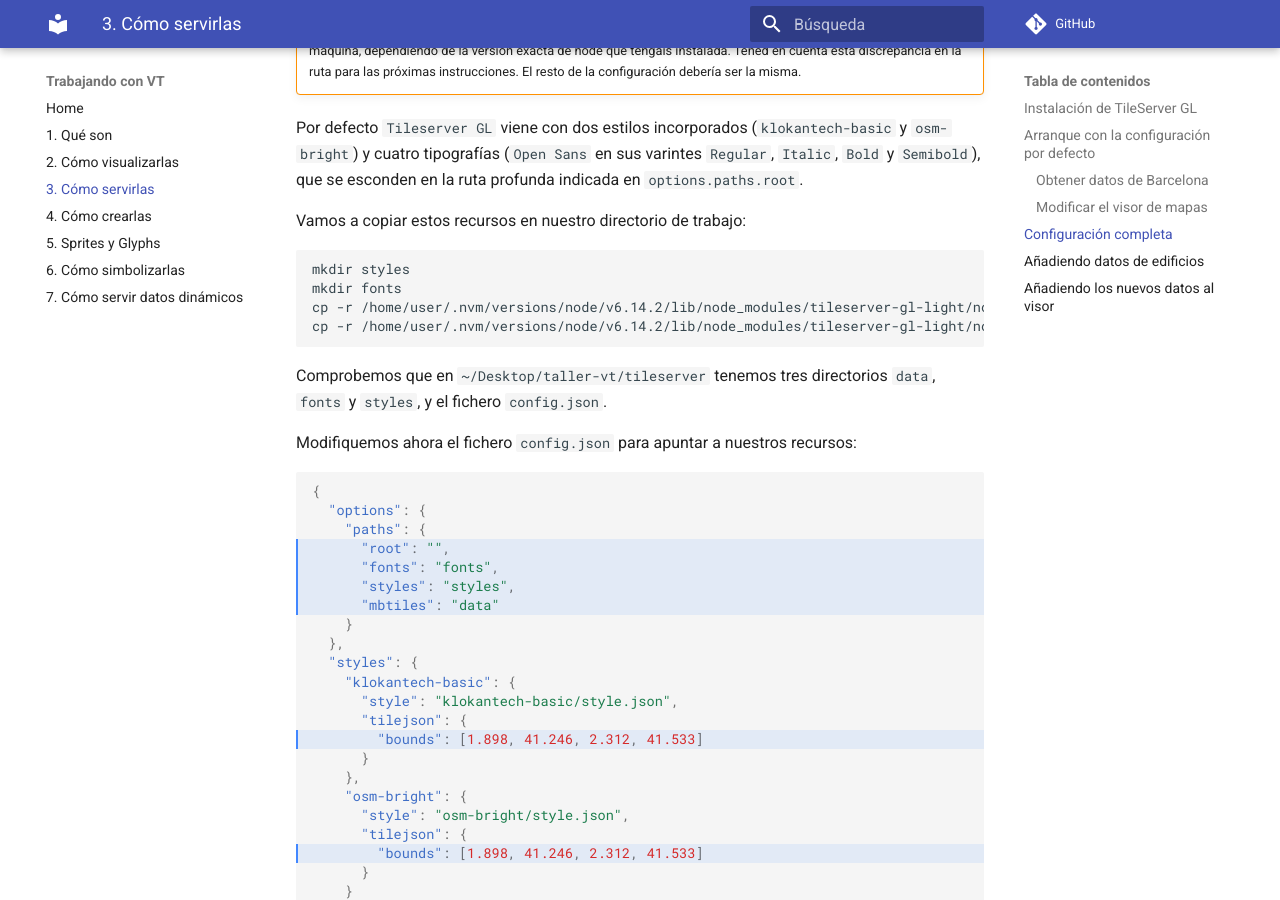
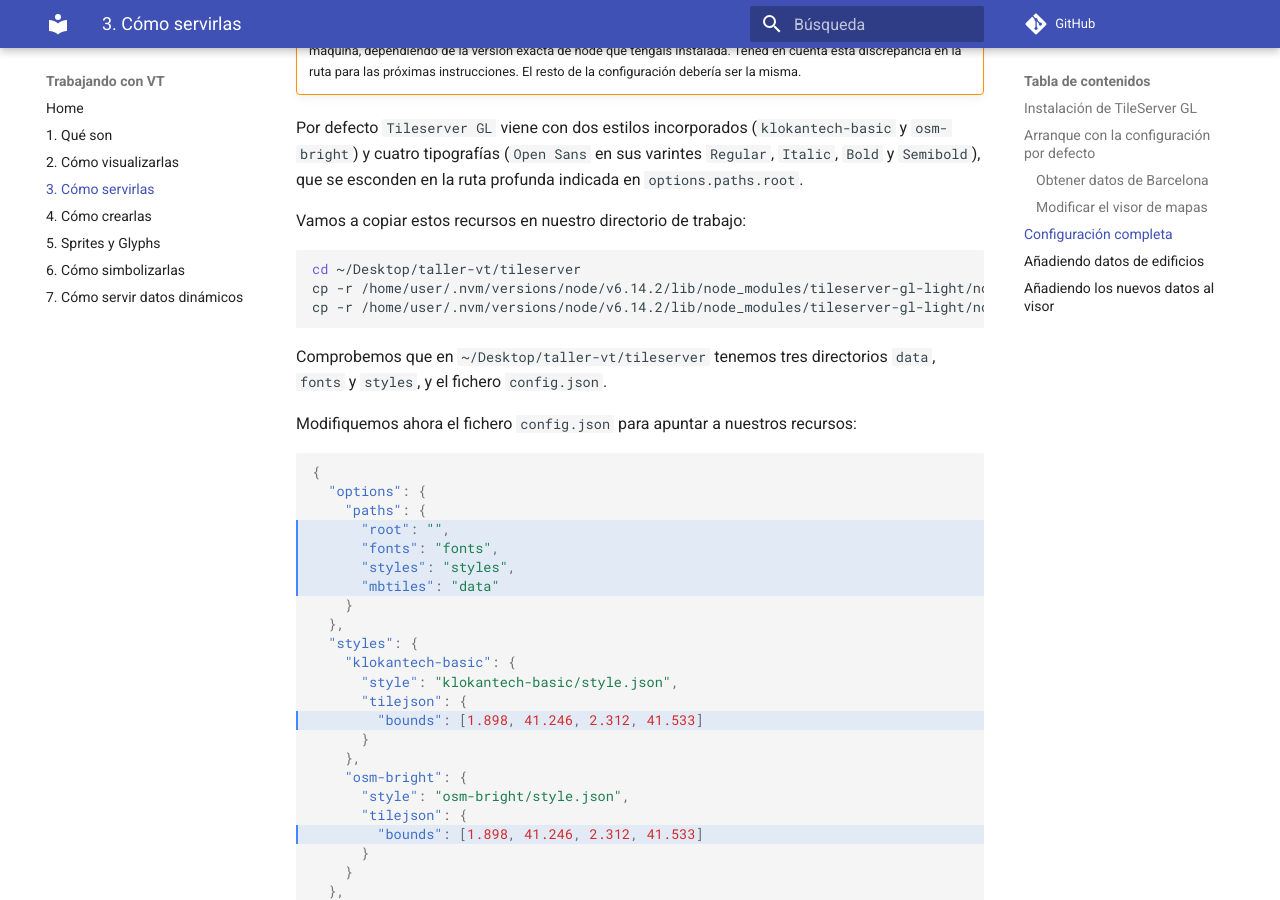
Before and after one commit to geoinquiets/taller-vt, an MkDocs documentation site: the page built from docs/3_tileserver_gl.md, in a window 1280 px wide and 900 px high, scrolled down 3953 px. Built offline with MkDocs 1.6.1 and Material for MkDocs 9.7.7, drawn with Linux system fonts in a browser that asks for light colours; comment, search, counter and statistics services are not loaded; old or Windows-style settings are respelled for this version of MkDocs.

Commit message:
Bug am copiar styles y fonts en tileserver local. Closes #31

````diff
--- a/docs/3_tileserver_gl.md
+++ b/docs/3_tileserver_gl.md
@@ -172,10 +172,9 @@
 Vamos a copiar estos recursos en nuestro directorio de trabajo:
 
 ```bash
-mkdir styles
-mkdir fonts
-cp -r /home/user/.nvm/versions/node/v6.14.2/lib/node_modules/tileserver-gl-light/node_modules/tileserver-gl-styles/styles styles
-cp -r /home/user/.nvm/versions/node/v6.14.2/lib/node_modules/tileserver-gl-light/node_modules/tileserver-gl-styles/fonts fonts
+cd ~/Desktop/taller-vt/tileserver
+cp -r /home/user/.nvm/versions/node/v6.14.2/lib/node_modules/tileserver-gl-light/node_modules/tileserver-gl-styles/styles .
+cp -r /home/user/.nvm/versions/node/v6.14.2/lib/node_modules/tileserver-gl-light/node_modules/tileserver-gl-styles/fonts .
 ```
 
 Comprobemos que en `~/Desktop/taller-vt/tileserver` tenemos tres directorios `data`, `fonts` y `styles`, y el fichero `config.json`.
````
